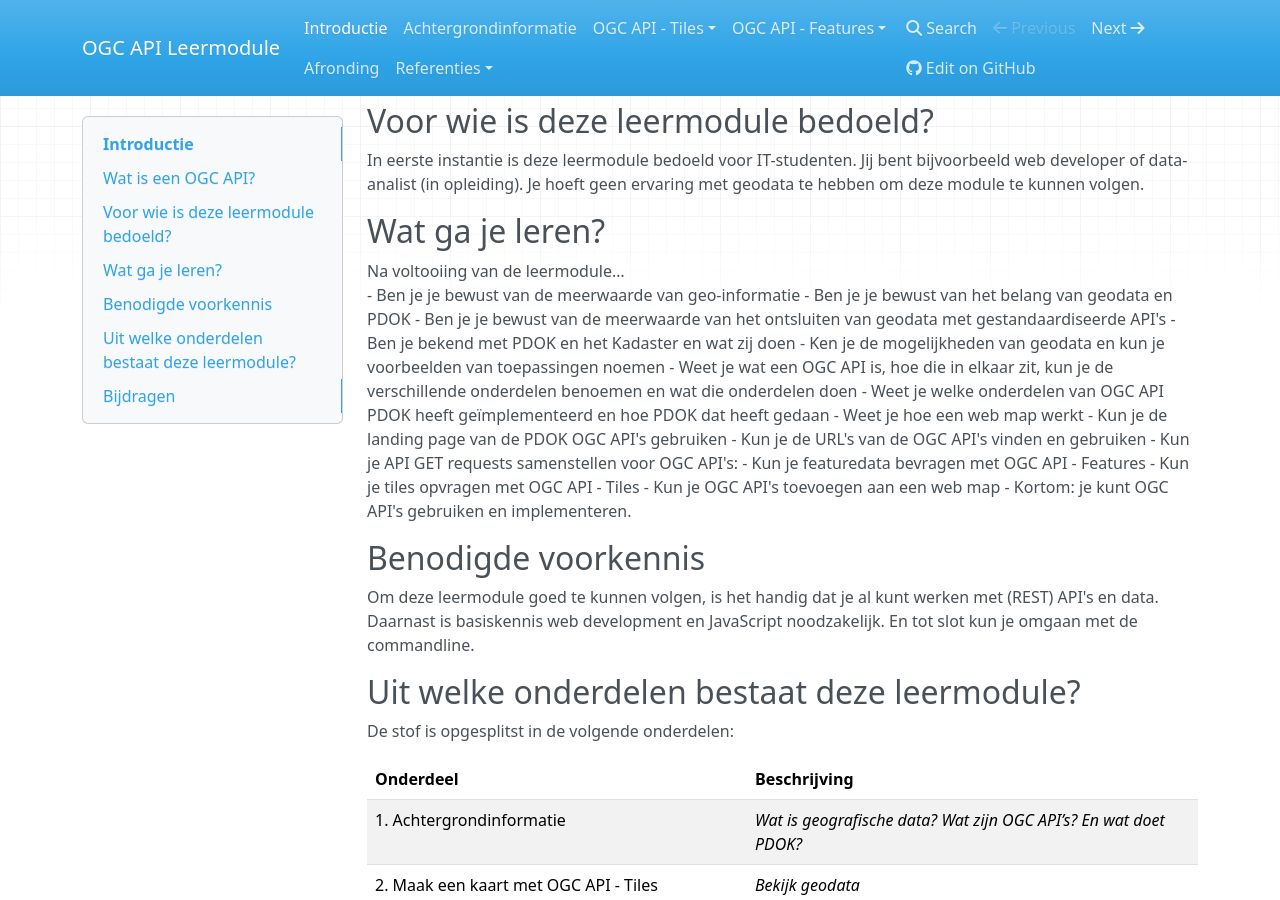
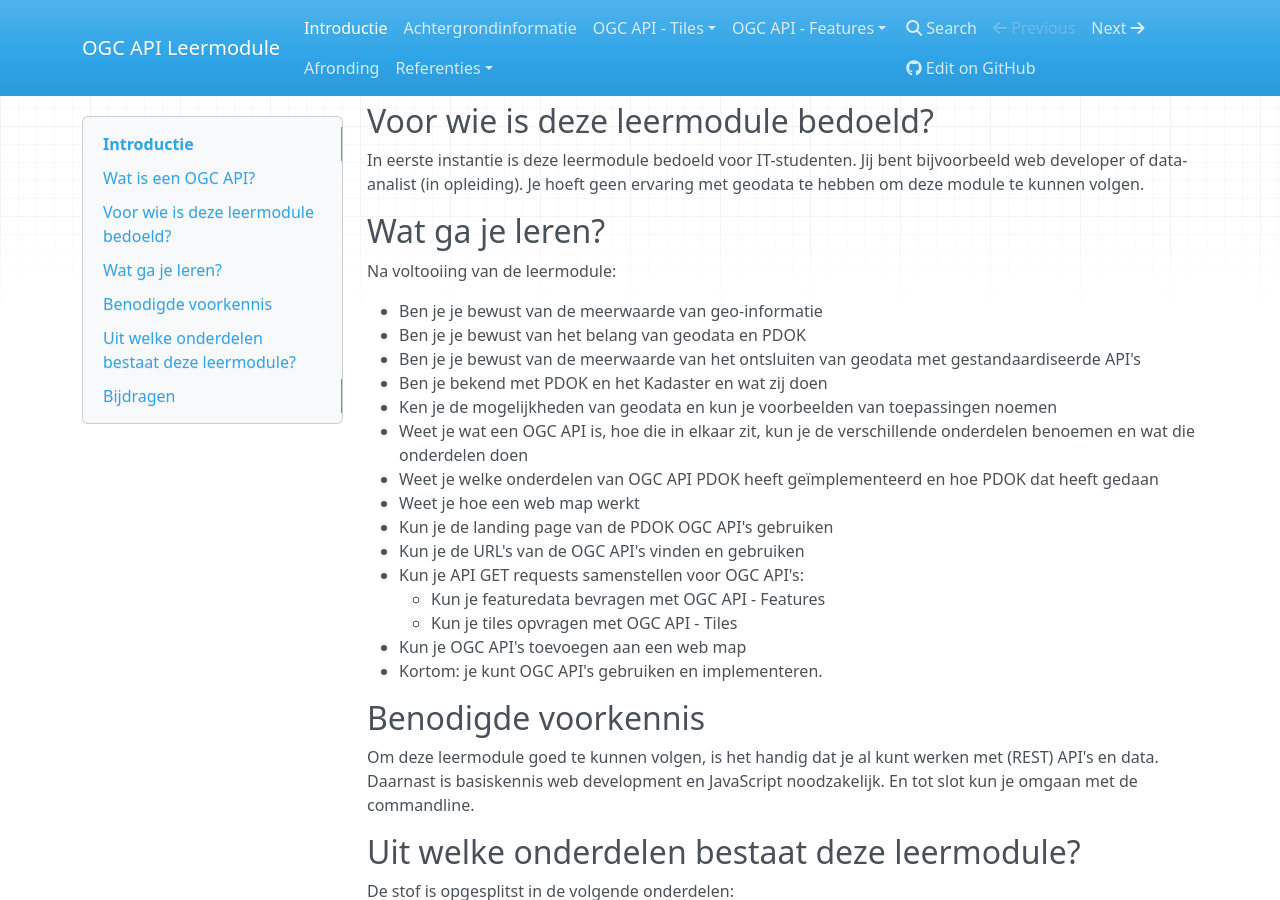
Before and after one commit to PDOK/leermodule-ogc-api, an MkDocs documentation site: the page built from docs/index.md, in a window 1280 px wide and 900 px high, scrolled down 559 px. Built offline with MkDocs 1.6.1, drawn with Linux system fonts in a browser that asks for light colours; nearby versions of some CDN libraries.

Commit message:
opmaak verbeterd

```diff
--- a/docs/index.md
+++ b/docs/index.md
@@ -17,7 +17,8 @@ OGC API is een wereldwijde standaard. Dat zorgt ervoor dat iedereen op dezelfde
 In eerste instantie is deze leermodule bedoeld voor IT-studenten. Jij bent bijvoorbeeld web developer of data-analist (in opleiding). Je hoeft geen ervaring met geodata te hebben om deze module te kunnen volgen.
 
 ## Wat ga je leren?
-Na voltooiing van de leermodule…
+Na voltooiing van de leermodule:
+
 - Ben je je bewust van de meerwaarde van geo-informatie
 - Ben je je bewust van het belang van geodata en PDOK
 - Ben je je bewust van de meerwaarde van het ontsluiten van geodata met gestandaardiseerde API's
```
Also changed, not shown: docs/Achtergrondinformatie.md (+1 -0 lines), docs/features/Introductie.md (+1 -0 lines), docs/tiles/Introductie.md (+2 -0 lines).
